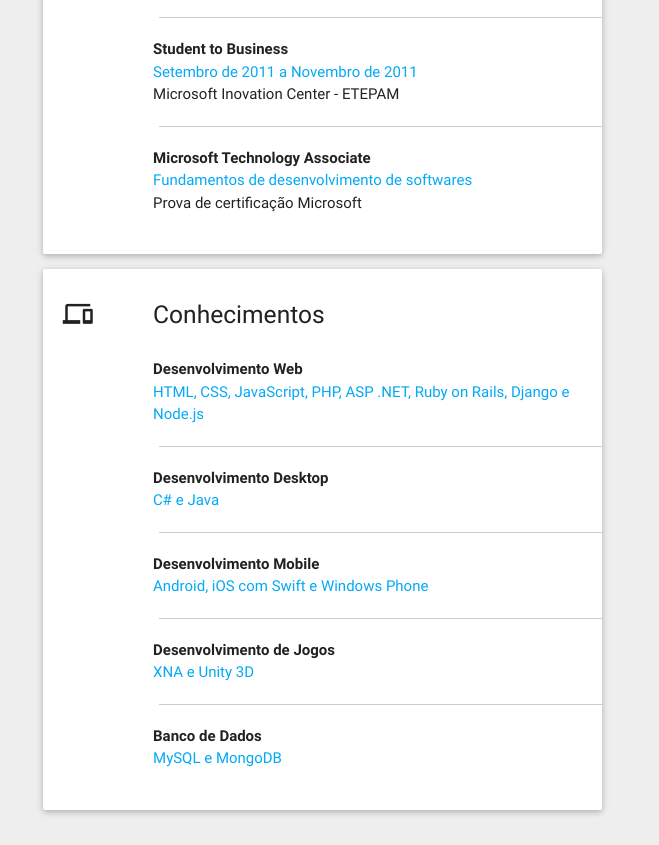
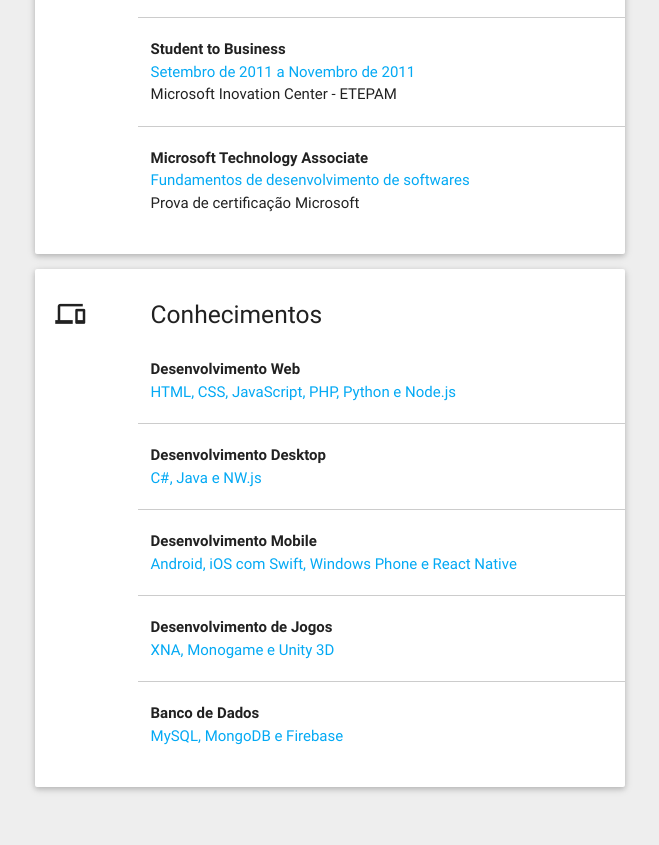
Before and after one commit to paulomenezes/paulomenezes.github.io, a plain HTML site: page index.html in a window 1280 px wide. Shown: the part 1020-1865 px from the top of the page, without its empty margins (463-1122 px from the left). After the commit the page ends 1842 px from the top, so only its background shows below. Drawn offline with nearby package versions, Linux system fonts and the light colour scheme; files whose address does not match are found by name; a web font is replaced by a local one.

Commit message:
Update info

```diff
--- a/css/template.css
+++ b/css/template.css
@@ -1,5 +1,9 @@
 body {
 	margin: 20px 0;
+}
+
+.container {
+	padding: 0 !important;
 }
 
 .brand-logo {
@@ -21,6 +25,9 @@
 
 .profile-phone .phone {
 	font-size: 18px;
+
+	overflow: hidden;
+	text-overflow: ellipsis;
 }
 
 .content-icon-title {
@@ -47,7 +54,7 @@
 .divider-content {
 	height: 1px;
 	background-color: #CCC;
-	margin: 20px -20px 20px 96px;
+	margin: 20px -20px 20px 15%;
 }
 
 .text-bold {
--- a/index.html
+++ b/index.html
@@ -111,7 +111,7 @@
                             <div class="col s10 offset-s2">
                                 <div class="text-bold">Escola Técnica Estadual Cícero Dias (NAVE Recife)</div>
                                 <div class="light-blue-text">Fevereiro de 2011 a Dezembro de 2013</div>
-                                <div>Curso técnico em Programção de Jogos</div>
+                                <div>Curso técnico em Programação de Jogos</div>
                             </div>
                         </div>
 
@@ -217,7 +217,7 @@
                         <div class="row">
                             <div class="col s10 offset-s2">
                                 <div class="text-bold">Desenvolvimento Web</div>
-                                <div class="light-blue-text">HTML, CSS, JavaScript, PHP, ASP .NET, Ruby on Rails, Django e Node.js</div>
+                                <div class="light-blue-text">HTML, CSS, JavaScript, PHP, Python e Node.js</div>
                             </div>
                         </div>
 
@@ -226,7 +226,7 @@
                         <div class="row">
                             <div class="col s10 offset-s2">
                                 <div class="text-bold">Desenvolvimento Desktop</div>
-                                <div class="light-blue-text">C# e Java</div>
+                                <div class="light-blue-text">C#, Java e NW.js</div>
                             </div>
                         </div>
 
@@ -235,7 +235,7 @@
                         <div class="row">
                             <div class="col s10 offset-s2">
                                 <div class="text-bold">Desenvolvimento Mobile</div>
-                                <div class="light-blue-text">Android, iOS com Swift e Windows Phone</div>
+                                <div class="light-blue-text">Android, iOS com Swift, Windows Phone e React Native</div>
                             </div>
                         </div>
 
@@ -244,7 +244,7 @@
                         <div class="row">
                             <div class="col s10 offset-s2">
                                 <div class="text-bold">Desenvolvimento de Jogos</div>
-                                <div class="light-blue-text">XNA e Unity 3D</div>
+                                <div class="light-blue-text">XNA, Monogame e Unity 3D</div>
                             </div>
                         </div>
 
@@ -253,7 +253,7 @@
                         <div class="row">
                             <div class="col s10 offset-s2">
                                 <div class="text-bold">Banco de Dados</div>
-                                <div class="light-blue-text">MySQL e MongoDB</div>
+                                <div class="light-blue-text">MySQL, MongoDB e Firebase</div>
                             </div>
                         </div>
                     </div>
```
